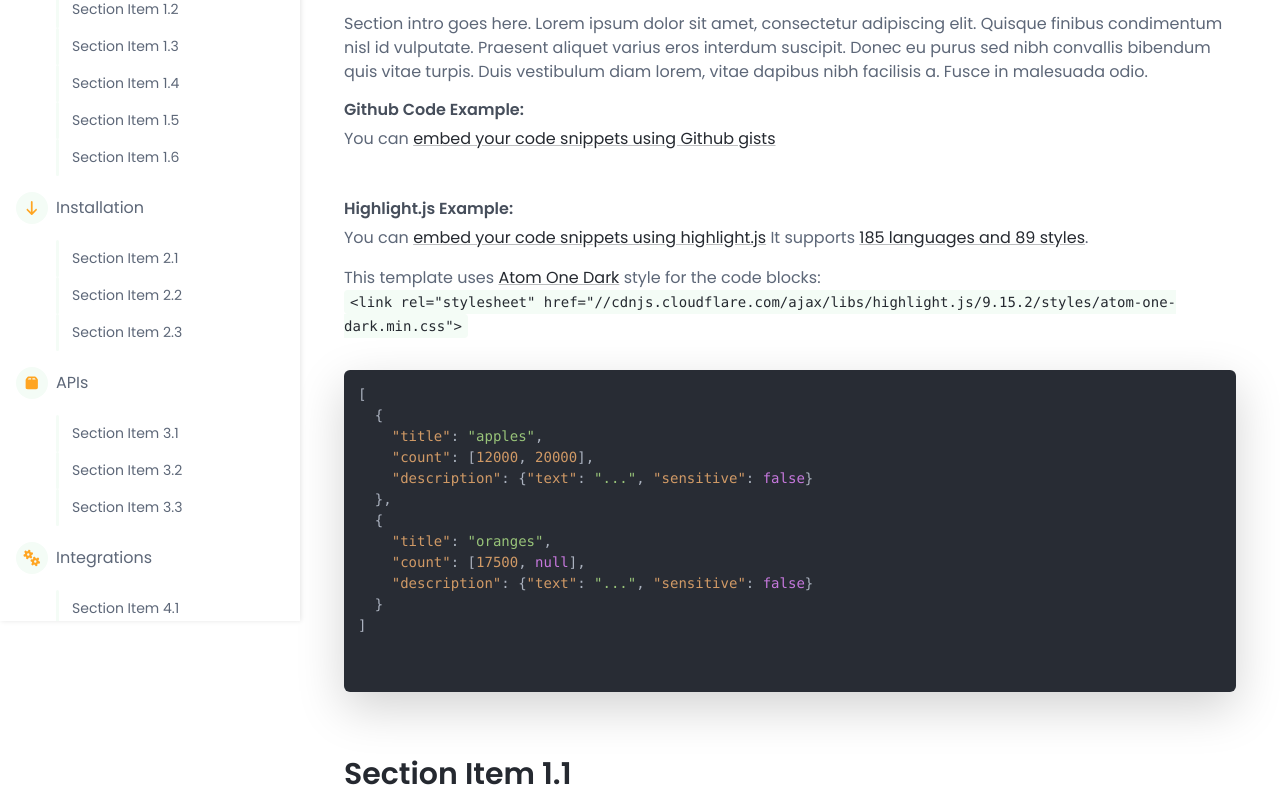
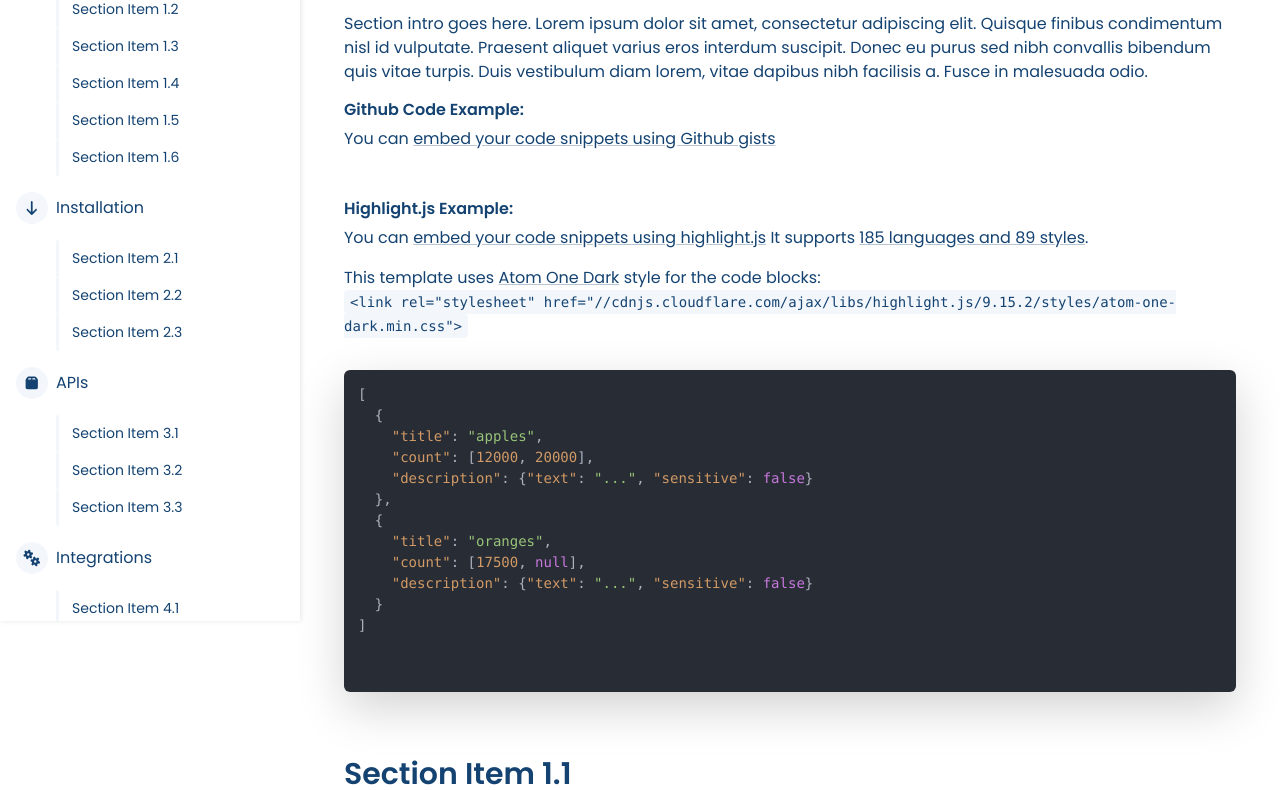
Before and after one commit to danielOAdev/Guia-do-Professor-AVM, a plain HTML site: page docs-page.html in a window 1280 px wide. Shown: the part 179-969 px from the top of the page. Drawn offline with nearby package versions, Linux system fonts and the light colour scheme.

Commit message:
Altera identidade visual

```diff
--- a/assets/scss/theme.scss
+++ b/assets/scss/theme.scss
@@ -1,12 +1,12 @@
 /*************************** Theme Colours****************************/
 // Define theme colour scheme
-$theme-color-primary: #ffa522;
+$theme-color-primary: #144372;
 
-$theme-text-color-primary: #252930;
-$theme-text-color-secondary: lighten($theme-text-color-primary, 25%);
+$theme-text-color-primary: #144372;
+$theme-text-color-secondary: #144372;
 $theme-text-color-light: lighten($theme-text-color-primary, 40%);
 
-$theme-bg-light: #f4fcf6;
+$theme-bg-light: #f3f7fc;
 $theme-bg-dark: $theme-color-primary;
 $theme-bg-color: $theme-color-primary;
 
--- a/assets/scss/theme/_docs.scss
+++ b/assets/scss/theme/_docs.scss
@@ -293,24 +293,18 @@
 		margin-bottom: 1rem;
 		color: $theme-text-color-primary
 	}
-	h2 {
-	color: darken($theme-text-color-secondary, 10%);
-	}
+
 	h3 {
 		font-size: 1.5rem;
-		color: darken($theme-text-color-secondary, 10%);
 	}
 	h4 {
 		font-size: 1.25rem;
-		color: darken($theme-text-color-secondary, 10%);
 	}
 	h5 {
 		font-size: 1rem;
-		color: darken($theme-text-color-secondary, 10%);
 	}
 	h6 {
 		font-size: 0.875rem;
-		color: darken($theme-text-color-secondary, 10%);
 	}
 	ul, ol, dl {
 		padding-left: 1.5rem;
--- a/docs-page.html
+++ b/docs-page.html
@@ -19,7 +19,7 @@
     <script defer src="assets/fontawesome/js/all.min.js"></script>
 
     <!-- Plugins CSS -->
-    <link rel="stylesheet" href="//cdnjs.cloudflare.com/ajax/libs/highlight.js/9.15.2/styles/atom-one-dark.min.css">
+    <link rel="stylesheet" href="https://cdnjs.cloudflare.com/ajax/libs/highlight.js/9.15.2/styles/atom-one-dark.min.css">
     <link rel="stylesheet" href="assets/plugins/simplelightbox/simple-lightbox.min.css">
 
     <!-- Theme CSS -->
@@ -37,7 +37,7 @@
 	                    <span></span>
 	                    <span></span>
 	                </button>
-	                <div class="site-logo"><a class="navbar-brand" href="index.html"><img class="logo-icon me-2" src="assets/images/coderdocs-logo.svg" alt="logo"><span class="logo-text">Coder<span class="text-alt">Docs</span></span></a></div>
+	                <div class="site-logo"><a class="navbar-brand" href="index.html"><img src="assets/images/avm-logo.svg" style="margin-top: -8px;height:69px"></a></div>
                 </div><!--//docs-logo-wrapper-->
 	            <div class="docs-top-utilities d-flex justify-content-end align-items-center">
 	                <div class="top-search-box d-none d-lg-flex">
```
Also changed, not shown: index.html (+2 -2 lines), assets/css/theme.css, assets/images/avm-logo.svg (added), 1 other file.
